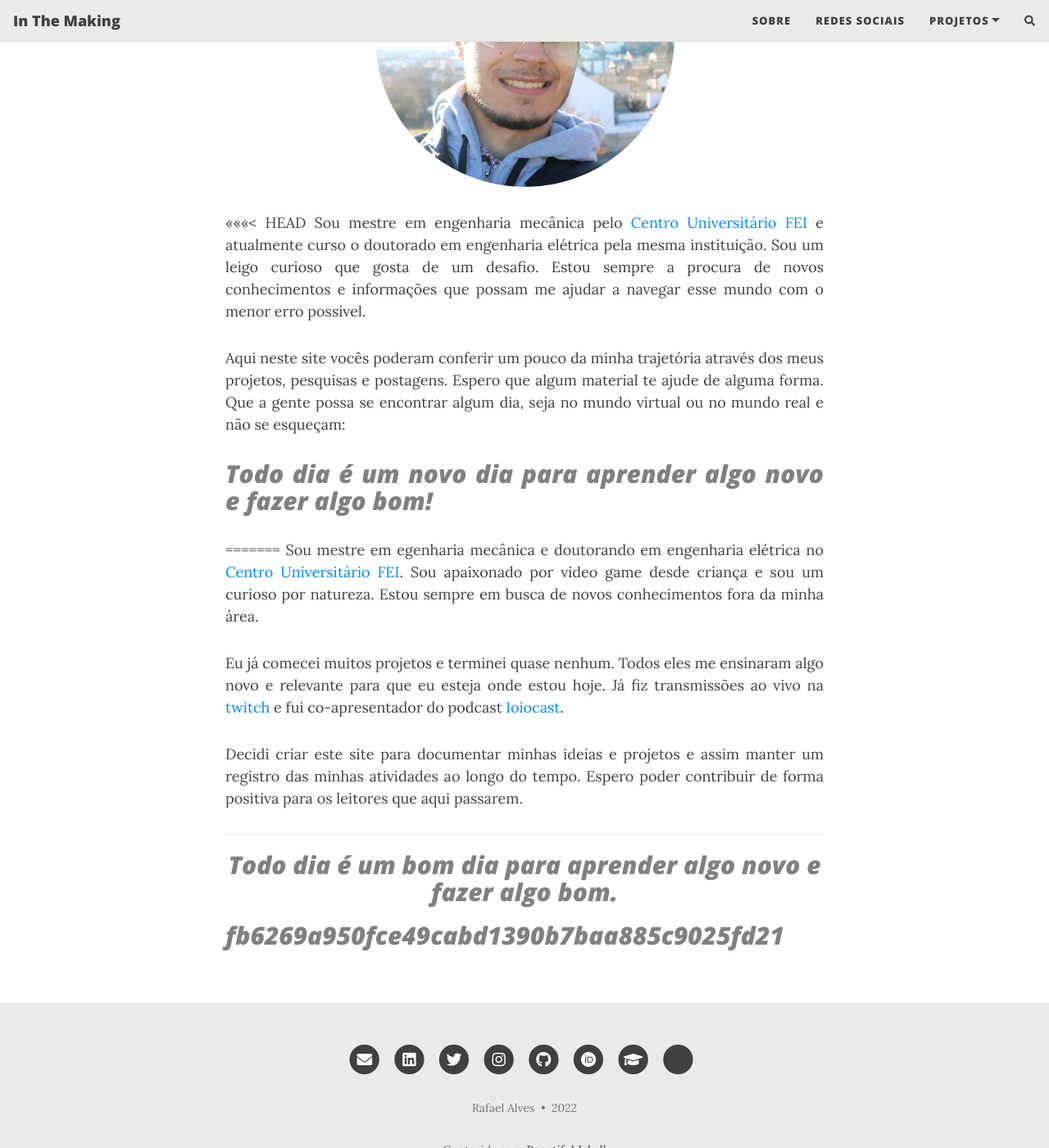
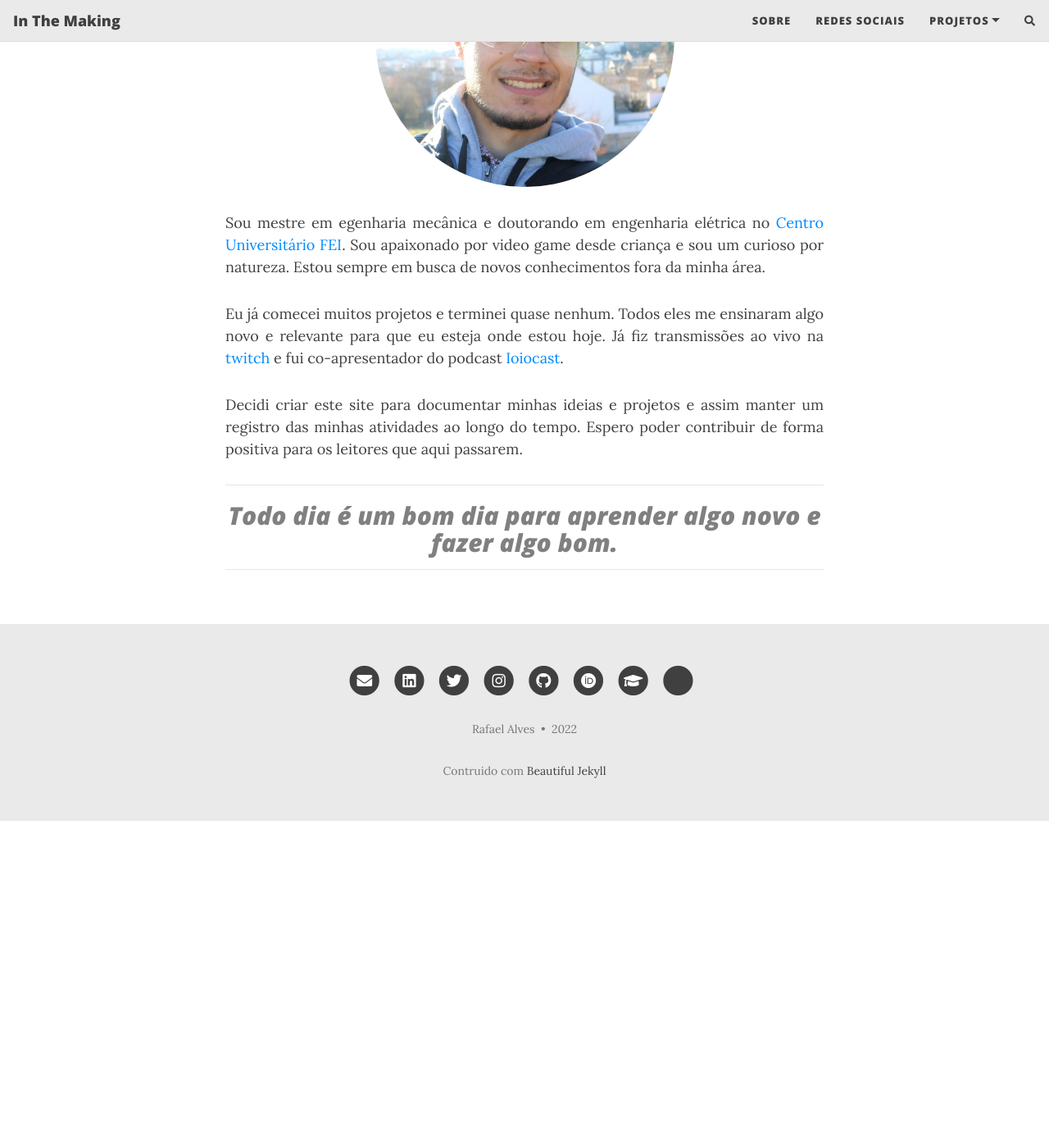
Before and after one commit to rafaelalvesitm/rafaelalvesitm.github.io, a Jekyll site: the page built from pages/sobre.md, in a window 1280 px wide and 1400 px high, scrolled down 471 px. Shown: the whole window at 82% size. Built offline with Jekyll 4.4.1, drawn with Linux system fonts in a browser that asks for light colours; nearby versions of some CDN libraries; comment, search, counter and statistics services are not loaded; a style sheet for code colours, icons or effects is not loaded; after the commit the page ends 1472 px from its top, so only the background shows below that.

Commit message:
Atualização da página sobre

```diff
--- a/pages/sobre.md
+++ b/pages/sobre.md
@@ -8,14 +8,6 @@ timeline: true
 
 <img src="{{ '/assets/img/perfil.jpg' | relative_url }}" class="w-50 mx-auto d-block rounded-circle" alt="Foto de perfil">
 
-<<<<<<< HEAD
-Sou mestre em engenharia mecânica pelo [Centro Universitário FEI](https://portal.fei.edu.br/) e atualmente curso o doutorado em engenharia elétrica pela mesma instituição. Sou um leigo curioso que gosta de um desafio. Estou sempre a procura de novos conhecimentos e informações que possam me ajudar a navegar esse mundo com o menor erro possível.
-
-Aqui neste site vocês poderam conferir um pouco da minha trajetória através dos meus projetos, pesquisas e postagens. Espero que algum material te ajude de alguma forma. Que a gente possa se encontrar algum dia, seja no mundo virtual ou no mundo real e não se esqueçam:
-
-> ## Todo dia é um novo dia para aprender algo novo e fazer algo bom!
-
-=======
 Sou mestre em egenharia mecânica e doutorando em engenharia elétrica no [Centro Universitário FEI](https://portal.fei.edu.br/). Sou apaixonado por video game desde criança e sou um curioso por natureza. Estou sempre em busca de novos conhecimentos fora da minha área.
 
 Eu já comecei muitos projetos e terminei quase nenhum. Todos eles me ensinaram algo novo e relevante para que eu esteja onde estou hoje. Já fiz transmissões ao vivo na [twitch](https://www.twitch.tv/rafaelalvesitm) e fui co-apresentador do podcast [Ioiocast](https://anchor.fm/ioiocast).
@@ -25,5 +17,4 @@ Decidi criar este site para documentar minhas ideias e projetos e assim manter u
 ---
 > ## Todo dia é um bom dia para aprender algo novo e fazer algo bom.
 {: .text-center}
->>>>>>> fb6269a950fce49cabd1390b7baa885c9025fd21
 ---
```
Also changed, not shown: _posts/2022-02-16-primeira-postagem.md (deleted, +0 -9 lines).
